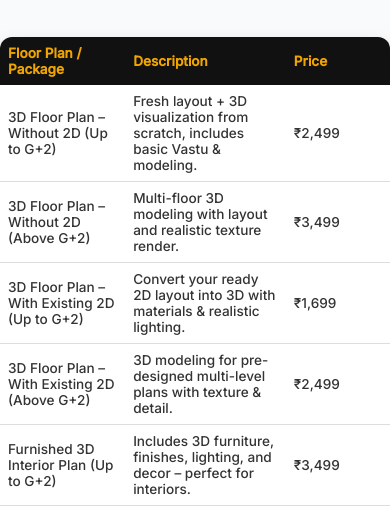
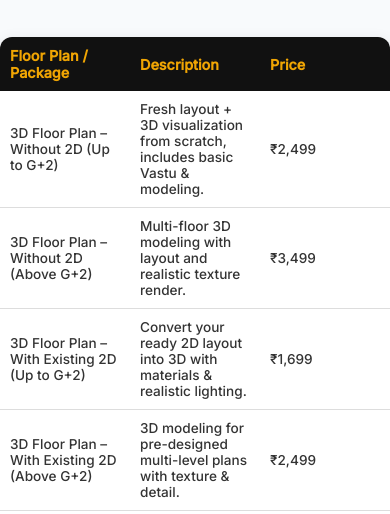
Before and after one commit to De-ZineCube/De-Zine-Cube, a plain HTML site: page 3d.html in a window 390 px wide. Shown: the part 284-798 px from the top of the page. Drawn offline with Linux system fonts and the light colour scheme.

Commit message:
Update 3d.html

```diff
--- a/3d.html
+++ b/3d.html
@@ -141,50 +141,49 @@
       color: #555;
     }
 
-    /* Pricing Table */
+  /* Responsive Pricing Table */
 .pricing-table {
   width: 100%;
   max-width: 100%;
   border-collapse: collapse;
   background: #fff;
   border-radius: 12px;
-  box-sizing: border-box; /* Prevents additional padding from affecting width */
+  overflow: hidden;
   box-shadow: 0 4px 15px rgba(0, 0, 0, 0.1);
-  overflow: hidden;
+  table-layout: fixed; /* Important for equal-width columns */
 }
 
 .pricing-table th {
   background-color: #111;
   color: rgb(240, 165, 3);
-  font-size: 1.1rem;
-  padding: 15px;
+  font-size: 1rem;
+  padding: 12px;
   text-align: left;
+  white-space: normal; /* Allow wrapping */
+  word-wrap: break-word; /* Ensure long words break */
 }
 
 .pricing-table td {
-  padding: 15px;
+  padding: 12px;
   border-bottom: 1px solid #ddd;
   color: #333;
+  white-space: normal; /* Allow wrapping */
+  word-wrap: break-word; /* Ensure long content breaks into lines */
 }
 
-/* Container to allow scrolling when necessary */
-.table-container {
-  width: 100%;
-  overflow-x: auto;
+/* Fully responsive behavior for screens under 600px */
+@media (max-width: 600px) {
+  .pricing-table th {
+    font-size: 0.9rem;
+    padding: 10px;
+  }
+
+  .pricing-table td {
+    font-size: 0.85rem;
+    padding: 10px;
+  }
 }
 
-/* Responsive tweaks */
-@media (max-width: 768px) {
-  .pricing-table th,
-  .pricing-table td {
-    padding: 8px;
-    font-size: 0.85rem;
-  }
-
-  .pricing-table {
-    font-size: 0.85rem;
-  }
-}
 
     .note {
       text-align: center;
```
